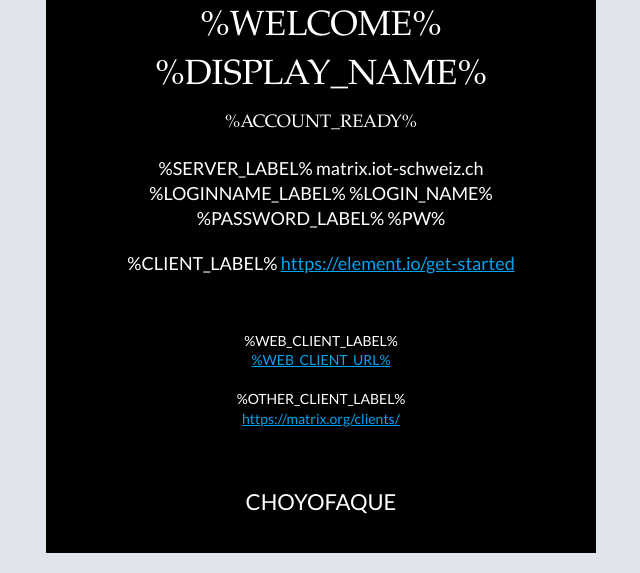
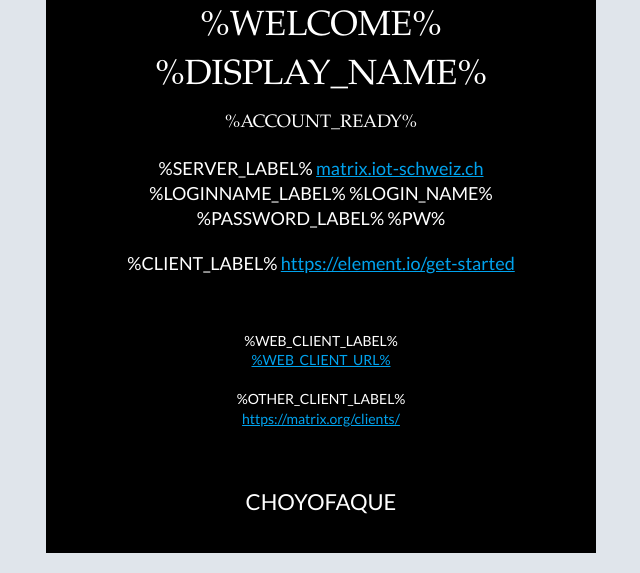
Before and after one commit to And0r-/MatrixRegisterBackend, a website: page mail/welcome.html in a window 1280 px wide. Shown: the part 311-884 px from the top of the page, without its empty margins (319-959 px from the left). Drawn offline with Linux system fonts and the light colour scheme.

Commit message:
google and a lot of other mail provider detect links and show it in the google link color... https://stackoverflow.com/questions/5013625/how-to-disable-an-email-link/12740620 so better linking it self, so i can set the color

```diff
--- a/mail/welcome.html
+++ b/mail/welcome.html
@@ -247,7 +247,7 @@ a[x-apple-data-detectors='true'] {
       <td class="v-container-padding-padding" style="overflow-wrap:break-word;word-break:break-word;padding:10px 40px 20px;font-family:'Lato',sans-serif;" align="left">
 
   <div style="color: #ffffff; line-height: 140%; text-align: center; word-wrap: break-word;">
-    <p style="font-size: 14px; line-height: 140%;"><span style="font-size: 18px; line-height: 25.2px;">%SERVER_LABEL% matrix.iot-schweiz.ch<br /></span></p>
+    <p style="font-size: 14px; line-height: 140%;"><span style="font-size: 18px; line-height: 25.2px;">%SERVER_LABEL% <a href="%WEB_CLIENT_URL%" style="color: #00a3ee" target="_blank" rel="noopener">matrix.iot-schweiz.ch</a><br /></span></p>
 <p style="font-size: 14px; line-height: 140%;"><span style="font-size: 18px; line-height: 25.2px;">%LOGINNAME_LABEL%&nbsp;%LOGIN_NAME%</span></p>
 <p style="font-size: 14px; line-height: 140%;"><span style="font-size: 18px; line-height: 25.2px;">%PASSWORD_LABEL%&nbsp;%PW%</span></p>
 <p style="font-size: 14px; line-height: 140%;">&nbsp;</p>
```
